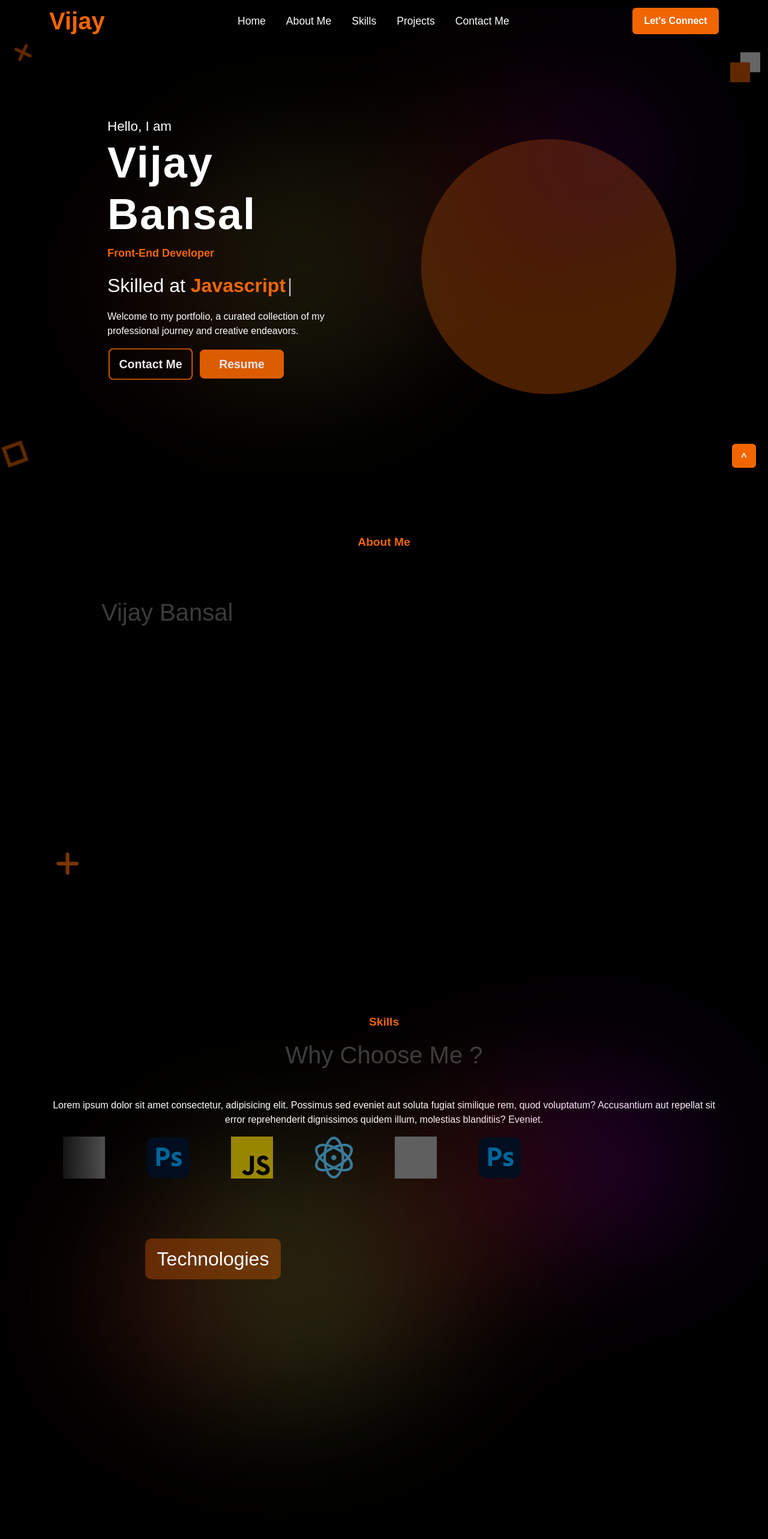
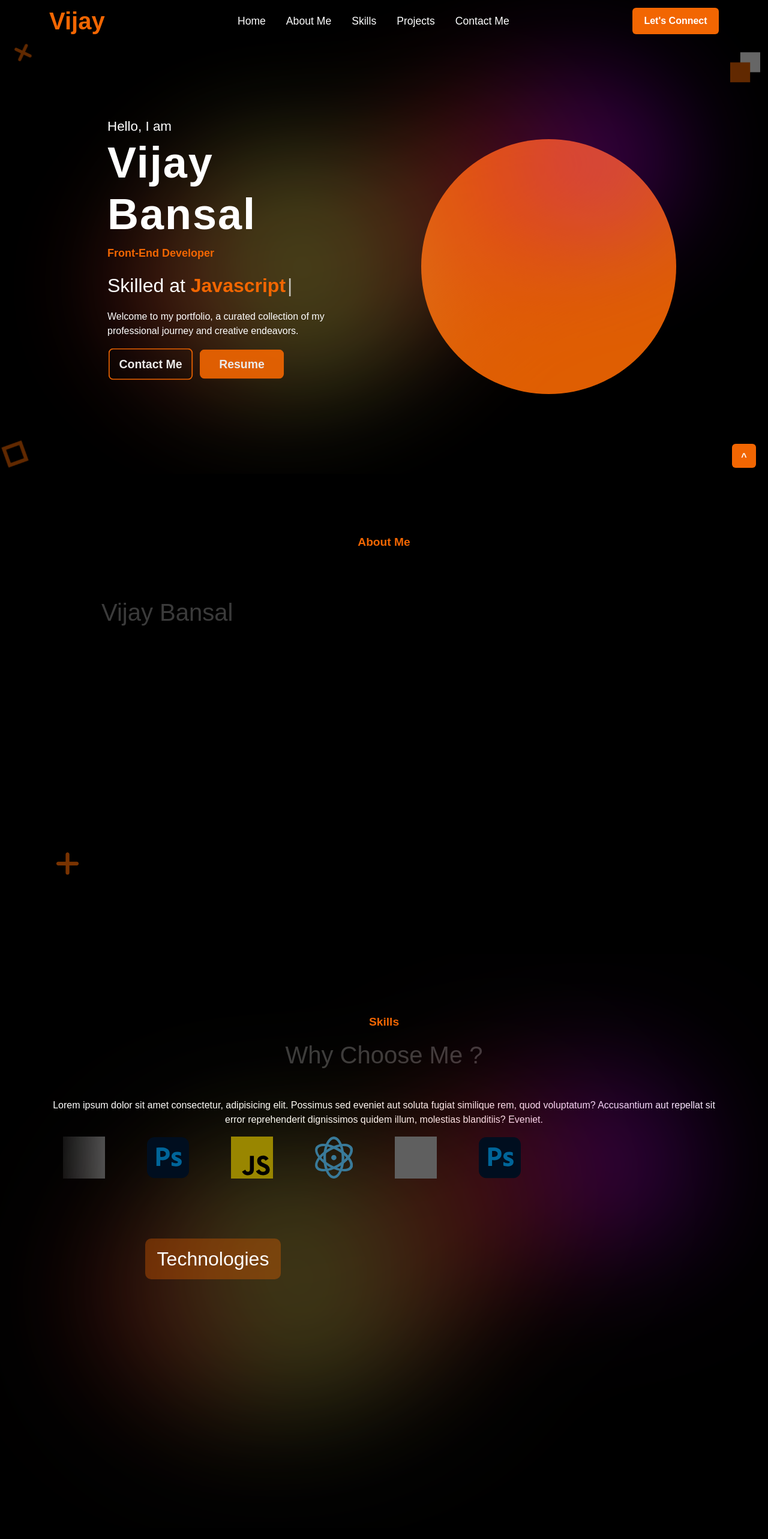
Before and after one commit to VijayBansal2004/VijayPortfolio, a React (Vite) app: page / in a window 1280 px wide. Shown: the top 2566 px of the page at 60% size. Built offline with nearby package versions, Linux system fonts and the light colour scheme; grey boxes are pictures that could not be loaded; a web font is replaced by a local one.

Commit message:
Adjusted gradient background opacity

```diff
--- a/src/components/contactMe/ContactMe.module.css
+++ b/src/components/contactMe/ContactMe.module.css
@@ -9,7 +9,7 @@
         background: url(../../../public/images/blurry-shape-2.svg);
         background-size: cover;
         background-position: center;
-        opacity: 0.3;
+        opacity: 0.8;
         top: 0;
         bottom: 0;
         left: 0;
--- a/src/components/heroSection/Home.module.css
+++ b/src/components/heroSection/Home.module.css
@@ -9,7 +9,7 @@
 
 .overlay {
     min-height: 100vh;
-    background-color: #000000b0;
+    background-color: #00000014;
 }
 
 .heroImg {
--- a/src/components/skills/Skills.module.css
+++ b/src/components/skills/Skills.module.css
@@ -9,7 +9,7 @@
         background: url(../../../public/images/blurry-shape-2.svg);
         background-size: cover;
         background-position: center;
-        opacity: 0.5;
+        opacity: 0.8;
         top: 0;
         bottom: 0;
         left: 0;
```
